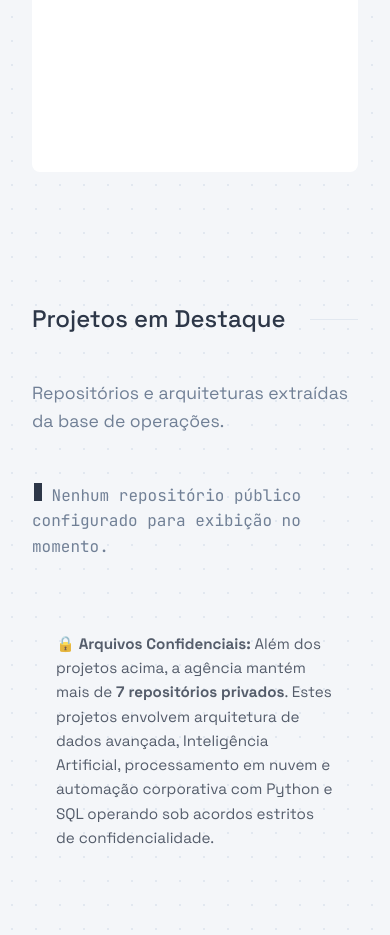
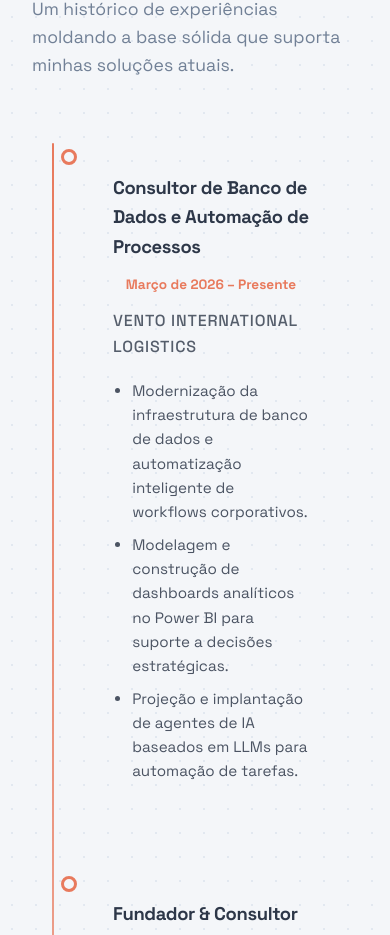
Before and after one commit to devini9/portfolio, a React (Vite) app: page / in a window 390 px wide. Shown: the part 1051-1986 px from the top of the page. Built offline with nearby package versions, Linux system fonts and the light colour scheme.

Commit message:
feat: replace company logos with chronological experience timeline

```diff
--- a/src/App.tsx
+++ b/src/App.tsx
@@ -7,7 +7,7 @@ import { ProjectCard } from './components/ProjectCard';
 import { AgentTerminal } from './components/AgentTerminal';
 import { Contact } from './components/Contact';
 import { SkillsMarquee } from './components/SkillsMarquee';
-import { CompanyLogos } from './components/CompanyLogos';
+import { ExperienceTimeline } from './components/ExperienceTimeline';
 import { LanguageChart } from './components/LanguageChart';
 
 // @ts-ignore
@@ -29,7 +29,7 @@ function App() {
       <main className="main-container">
         <Hero />
         <SkillsMarquee />
-        <CompanyLogos />
+        <ExperienceTimeline />
         <AgentTerminal lastUpdate={data?.metadata?.lastUpdate} />
 
         <section id="projects" className="section">
--- /dev/null
+++ b/src/components/ExperienceTimeline.css
@@ -0,0 +1,165 @@
+.experience-section {
+  padding-top: 4rem;
+  padding-bottom: 4rem;
+}
+
+.timeline-container {
+  max-width: 800px;
+  margin: 4rem auto 0;
+  position: relative;
+  padding: 0 1rem;
+}
+
+/* The vertical line */
+.timeline-container::before {
+  content: '';
+  position: absolute;
+  top: 0;
+  left: 24px; /* offset for dot */
+  height: 100%;
+  width: 2px;
+  background: linear-gradient(to bottom, var(--brand-color) 0%, rgba(255, 255, 255, 0.05) 100%);
+  border-radius: 2px;
+}
+
+.timeline-item {
+  position: relative;
+  padding-left: 3rem;
+  margin-bottom: 3.5rem;
+  opacity: 0;
+  animation: fadeUpIn 0.8s ease forwards;
+}
+
+/* Stagger animations based on index */
+.timeline-item:nth-child(1) { animation-delay: 0.1s; }
+.timeline-item:nth-child(2) { animation-delay: 0.2s; }
+.timeline-item:nth-child(3) { animation-delay: 0.3s; }
+.timeline-item:nth-child(4) { animation-delay: 0.4s; }
+.timeline-item:nth-child(5) { animation-delay: 0.5s; }
+
+.timeline-item:last-child {
+  margin-bottom: 0;
+}
+
+.timeline-dot {
+  position: absolute;
+  left: 17px;
+  top: 6px;
+  width: 16px;
+  height: 16px;
+  border-radius: 50%;
+  background: var(--bg-color);
+  border: 3px solid var(--brand-color);
+  box-shadow: 0 0 10px rgba(var(--brand-color-rgb), 0.5);
+  z-index: 2;
+  transition: all 0.3s ease;
+}
+
+.timeline-item:hover .timeline-dot {
+  background: var(--brand-color);
+  box-shadow: 0 0 15px rgba(var(--brand-color-rgb), 0.8);
+  transform: scale(1.2);
+}
+
+.timeline-content {
+  background: rgba(255, 255, 255, 0.02);
+  border: 1px solid rgba(255, 255, 255, 0.05);
+  border-radius: 12px;
+  padding: 1.8rem;
+  backdrop-filter: blur(10px);
+  -webkit-backdrop-filter: blur(10px);
+  transition: all 0.3s ease;
+}
+
+.timeline-item:hover .timeline-content {
+  background: rgba(255, 255, 255, 0.04);
+  border-color: rgba(255, 255, 255, 0.1);
+  transform: translateX(5px);
+}
+
+.timeline-header {
+  display: flex;
+  justify-content: space-between;
+  align-items: flex-start;
+  margin-bottom: 0.5rem;
+  flex-wrap: wrap;
+  gap: 0.5rem;
+}
+
+.timeline-role {
+  font-size: 1.25rem;
+  color: var(--text-bright);
+  margin: 0;
+  font-weight: 700;
+  letter-spacing: -0.02em;
+}
+
+.timeline-period {
+  font-size: 0.85rem;
+  color: var(--brand-color);
+  background: rgba(var(--brand-color-rgb), 0.1);
+  padding: 0.3rem 0.8rem;
+  border-radius: 20px;
+  font-weight: 600;
+  white-space: nowrap;
+}
+
+.timeline-company {
+  font-size: 1rem;
+  color: var(--text-color);
+  opacity: 0.8;
+  margin: 0 0 1.2rem 0;
+  font-weight: 500;
+  text-transform: uppercase;
+  letter-spacing: 0.05em;
+}
+
+.timeline-description {
+  margin: 0;
+  padding: 0 0 0 1.2rem;
+  color: var(--text-color);
+  opacity: 0.85;
+  font-size: 0.95rem;
+  line-height: 1.6;
+}
+
+.timeline-description li {
+  margin-bottom: 0.5rem;
+}
+
+.timeline-description li:last-child {
+  margin-bottom: 0;
+}
+
+@keyframes fadeUpIn {
+  from {
+    opacity: 0;
+    transform: translateY(20px);
+  }
+  to {
+    opacity: 1;
+    transform: translateY(0);
+  }
+}
+
+@media (max-width: 768px) {
+  .timeline-container::before {
+    left: 20px;
+  }
+
+  .timeline-dot {
+    left: 13px;
+  }
+
+  .timeline-item {
+    padding-left: 2.2rem;
+  }
+
+  .timeline-header {
+    flex-direction: column;
+  }
+
+  .timeline-role {
+    font-size: 1.15rem;
+  }
+}
--- /dev/null
+++ b/src/components/ExperienceTimeline.tsx
@@ -0,0 +1,83 @@
+import './ExperienceTimeline.css';
+
+export function ExperienceTimeline() {
+  const experiences = [
+    {
+      company: "Vento International Logistics",
+      role: "Consultor de Banco de Dados e Automação de Processos",
+      period: "Março de 2026 – Presente",
+      description: [
+        "Modernização da infraestrutura de banco de dados e automatização inteligente de workflows corporativos.",
+        "Modelagem e construção de dashboards analíticos no Power BI para suporte a decisões estratégicas.",
+        "Projeção e implantação de agentes de IA baseados em LLMs para automação de tarefas."
+      ]
+    },
+    {
+      company: "DEVINI Serviços de Tecnologia Ltda",
+      role: "Fundador & Consultor de Dados e IA",
+      period: "Novembro de 2025 – Presente",
+      description: [
+        "Consultoria especializada em modelagem e arquitetura de bancos de dados de alta performance.",
+        "Desenvolvimento e deploy de agentes autônomos de IA personalizados para simplificação de processos.",
+        "Orquestração de ambientes com Docker/Portainer e assessoramento em nuvens (AWS, Azure, GCP)."
+      ]
+    },
+    {
+      company: "ELIS",
+      role: "Analista de Suporte de TI / Azure Monitor",
+      period: "Agosto de 2024 – Outubro de 2025",
+      description: [
+        "Monitoramento contínuo de filas no Azure Service Bus e pipelines corporativos.",
+        "Resolução de incidentes críticos de banco de dados, desenvolvendo scripts Python e consultas SQL.",
+        "Configuração de alertas inteligentes e painéis de monitoramento no Grafana e Power BI."
+      ]
+    },
+    {
+      company: "TudoBônus, Passarela, Dafiti",
+      role: "Editor de Vídeo & Marketing",
+      period: "2015 – 2024",
+      description: [
+        "Produção de vídeo-aulas, campanhas e mídias sociais atuando como autônomo e para grandes marcas do varejo."
+      ]
+    },
+    {
+      company: "Saraiva, DECO, Sá Metais, Foxconn, Exército Brasileiro",
+      role: "Outras Experiências",
+      period: "2007 – 2024",
+      description: [
+        "Experiências diversificadas em Vendas, Logística, Testes de Qualidade (QA) e vivência militar no Exército Brasileiro."
+      ]
+    }
+  ];
+
+  return (
+    <section id="experience" className="section experience-section">
+      <div className="section-header">
+        <h2 className="section-title">Trajetória Profissional</h2>
+      </div>
+      <div className="section-lead">
+        Um histórico de experiências moldando a base sólida que suporta minhas soluções atuais.
+      </div>
+
+      <div className="timeline-container">
+        {experiences.map((exp, index) => (
+          <div key={index} className="timeline-item">
+            <div className="timeline-dot"></div>
+            <div className="timeline-content">
+              <div className="timeline-header">
+                <h3 className="timeline-role">{exp.role}</h3>
+                <span className="timeline-period">{exp.period}</span>
+              </div>
+              <h4 className="timeline-company">{exp.company}</h4>
+              <ul className="timeline-description">
+                {exp.description.map((desc, i) => (
+                  <li key={i}>{desc}</li>
+                ))}
+              </ul>
+            </div>
+          </div>
+        ))}
+      </div>
+    </section>
+  );
+}
```
